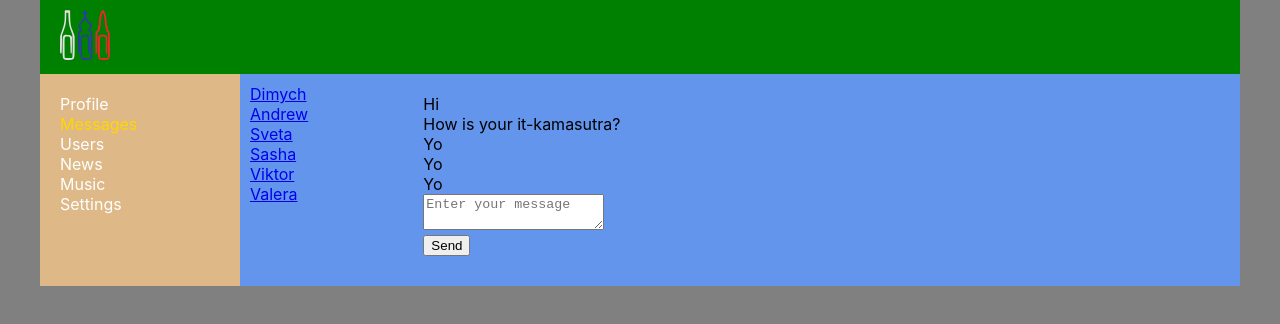
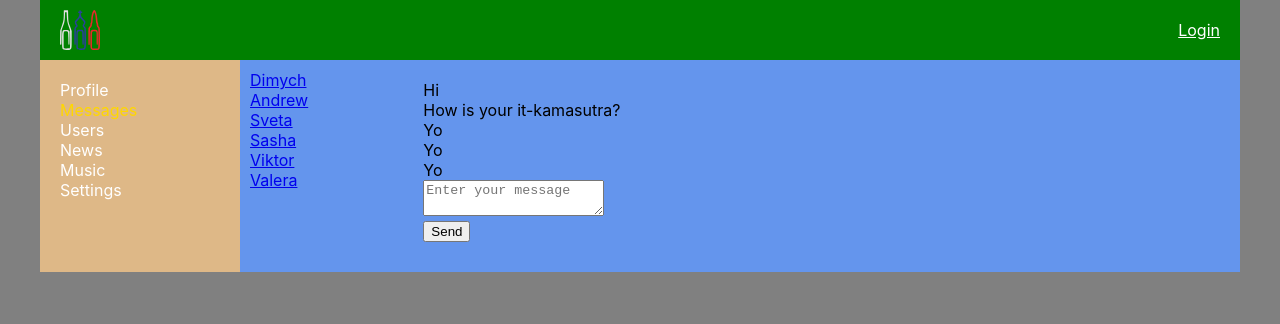
Before and after one commit to AliQuickC/react-social-network, a React (Create React App) app: page /dialogs in a window 1280 px wide. Shown: the top 324 px of the page. Built offline with nearby package versions, Linux system fonts and the light colour scheme; no server answers.

Commit message:
61: login auth

```diff
--- a/src/App.js
+++ b/src/App.js
@@ -1,6 +1,6 @@
 import React from 'react';
 import './App.css';
-import Header from './components/Header/Header';
+import HeaderContainer from "./components/Header/HeaderContainer";
 import Navbar from './components/Navbar/Navbar';
 import { BrowserRouter, Routes, Route } from 'react-router-dom';
 import DialogsContainer from "./components/Dialogs/DialogsContainer";
@@ -11,7 +11,7 @@
 	return (
 		<BrowserRouter>
 			<div className='app-wrapper'>
-				<Header />
+				<HeaderContainer />
 				<Navbar />
 				<div className='app-wrapper-content'>
 					<Routes>
--- a/src/components/Header/Header.jsx
+++ b/src/components/Header/Header.jsx
@@ -1,10 +1,16 @@
 import React from 'react';
 import s from './Header.module.css';
 import logo from '../../assets/images/logo.svg';
+import {NavLink} from "react-router-dom";
 
-const Header = () => {
+const Header = (props) => {
 	return <header className={s.header}>
-		<img src={logo} alt="img" />
+		<img src={logo} alt="logo" />
+
+		<div className={s.loginBlock}>
+            { props.isAuth ? props.login
+                : <NavLink to={'/login'}>Login</NavLink> }
+        </div>
 	</header>
 }
 
--- a/src/components/Header/Header.module.css
+++ b/src/components/Header/Header.module.css
@@ -2,8 +2,24 @@
 	grid-area: h;
 	background-color: green;
 	padding: 10px 20px;
+	display: flex;
+	justify-content: space-between;
+	align-items: center;
 }
 
 .header img {
-	width: 50px;
+	width: 40px;
 }
+
+.loginBlock {
+	float: right;
+
+}
+
+.loginBlock {
+	color: white;
+}
+
+.loginBlock a {
+	color: white;
+}
--- /dev/null
+++ b/src/components/Header/HeaderContainer.jsx
@@ -0,0 +1,29 @@
+import React from 'react';
+import Header from "./Header";
+import axios from "axios";
+import { connect } from "react-redux";
+import { setAuthUserData } from "../../redux/auth-reducer";
+
+class HeaderContainer extends React.Component {
+	componentDidMount() {
+		axios.get(`https://social-network.samuraijs.com/api/1.0/auth/me`, {
+			withCredentials: true
+		})
+			.then(response => {
+				if (response.data.resultCode === 0) {
+					let { id, login, email } = response.data.data;
+					this.props.setAuthUserData(id, email, login);
+				}
+			});
+	}
+
+	render() {
+		return <Header {...this.props} />
+	}
+}
+const mapStateToProps = (state) => ({
+	isAuth: state.auth.isAuth,
+	login: state.auth.login,
+});
+
+export default connect(mapStateToProps, { setAuthUserData })(HeaderContainer);
--- /dev/null
+++ b/src/redux/auth-reducer.js
@@ -0,0 +1,27 @@
+const SET_USER_DATA = 'SET_USER_DATA';
+
+let initialState = {
+	userId: null,
+	email: null,
+	login: null,
+	isAuth: false,
+};
+
+const authReducer = (state = initialState, action) => {
+	switch (action.type) {
+		case SET_USER_DATA:
+
+			return {
+				...state,
+				...action.data,
+				isAuth: true
+			}
+
+		default:
+			return state;
+	}
+}
+
+export const setAuthUserData =
+	(userId, email, login) => ({ type: SET_USER_DATA, data: { userId, email, login } });
+export default authReducer;
--- a/src/redux/redux-store.js
+++ b/src/redux/redux-store.js
@@ -1,15 +1,16 @@
 import { combineReducers, createStore } from "redux";
-
 import profileReducer from "./profile-reducer";
 import dialogsReducer from "./dialogs-reducer";
 import sidebarReducer from "./sidebar-reducer";
 import usersReducer from "./users-reducer";
+import authReducer from "./auth-reducer";
 
 let reducers = combineReducers({
 	profilePage: profileReducer,
 	dialogsPage: dialogsReducer,
 	sidebar: sidebarReducer,
 	usersPage: usersReducer,
+	auth: authReducer,
 });
 
 let store = createStore(reducers);
```
Also changed, not shown: src/components/Users/users.module.css (line endings or trailing spaces).
